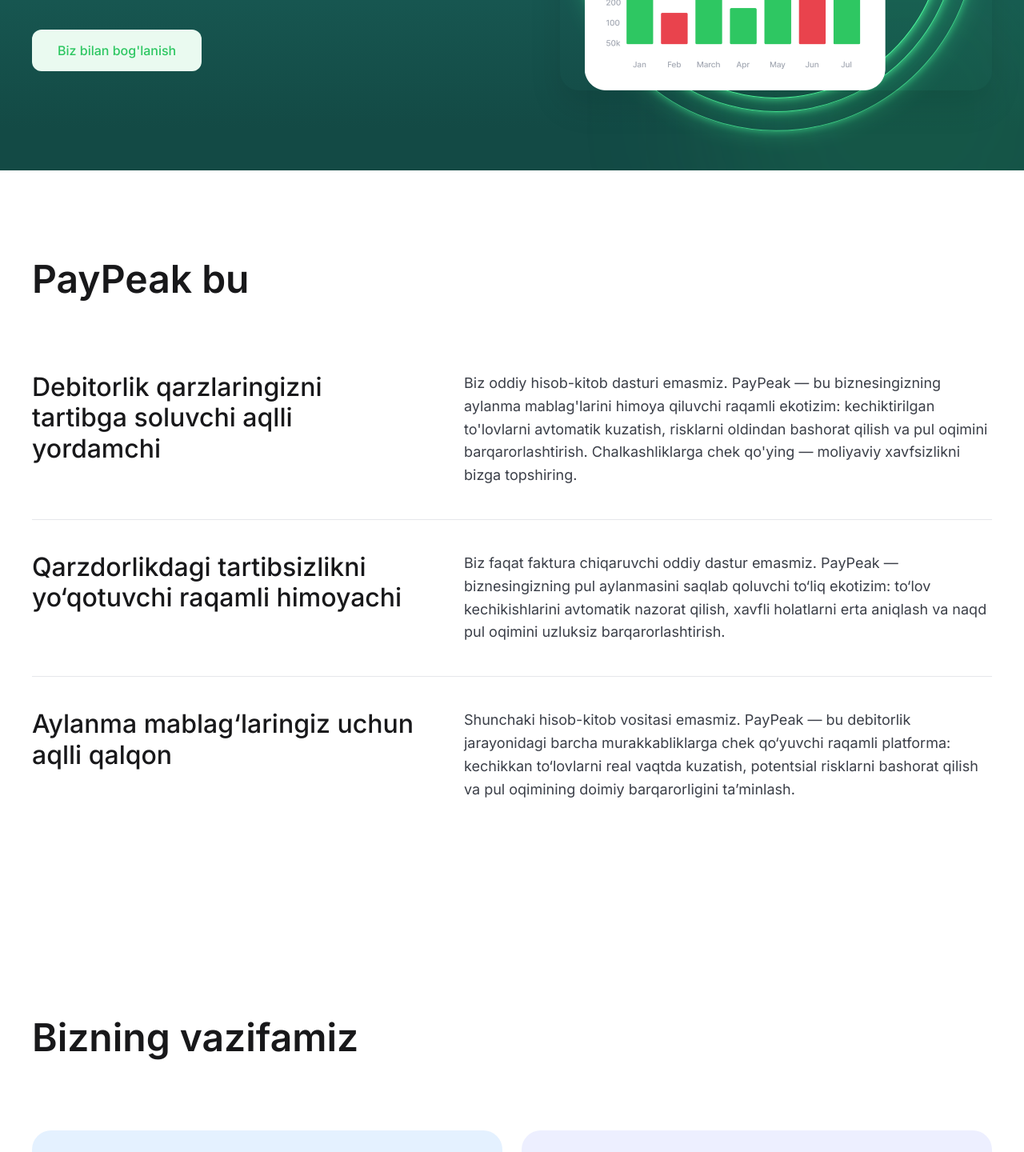
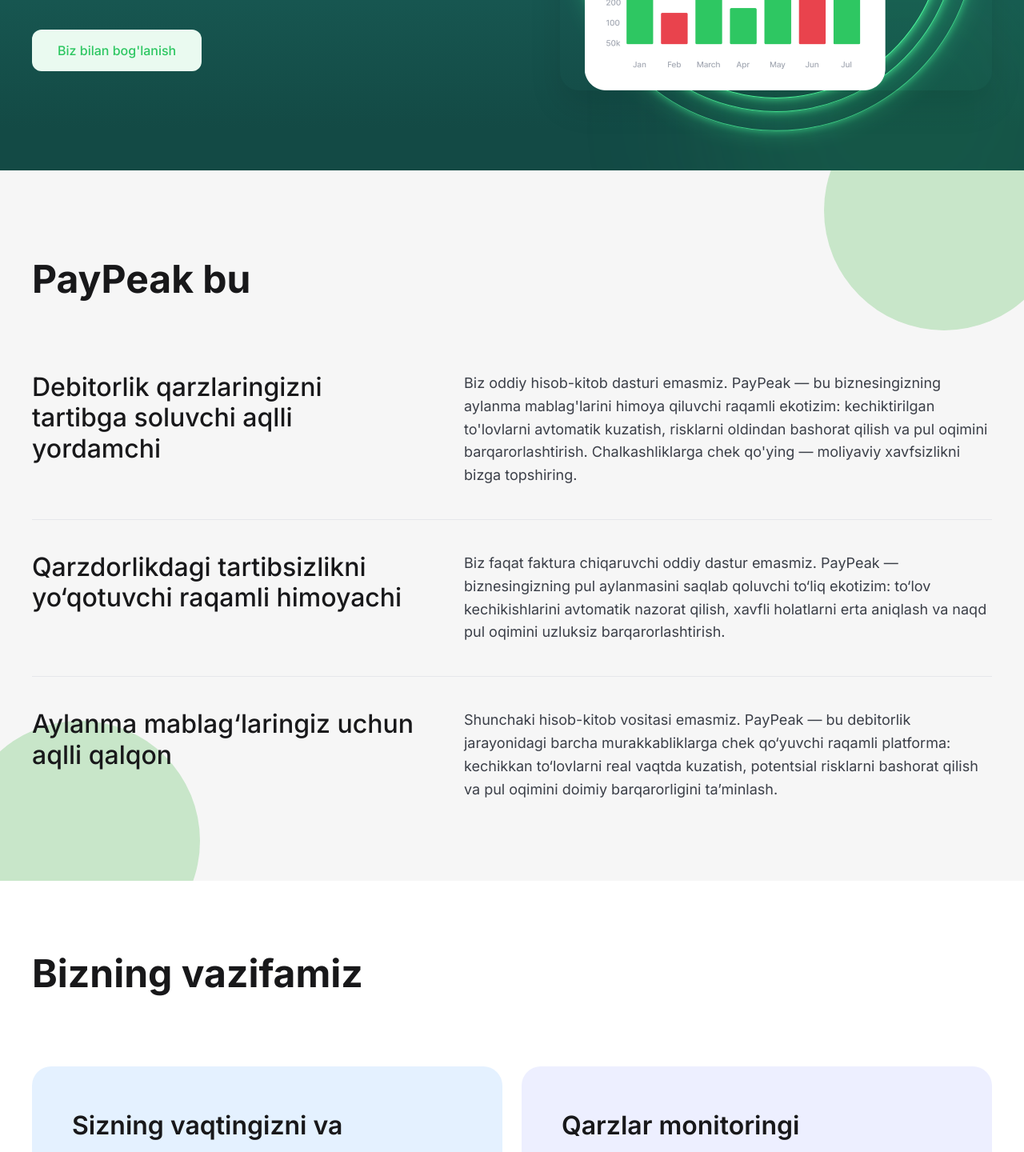
Before and after one commit to paypeak/paypeak, a plain HTML site: page index.html in a window 1280 px wide. Shown: the part 437-1877 px from the top of the page at 80% size. Drawn offline with Linux system fonts and the light colour scheme.

Commit message:
add style 1

```diff
--- a/index.html
+++ b/index.html
@@ -19,6 +19,7 @@
             --color-bg-light: #F7F7F7;
             --color-bg-white: #FFFFFF;
             --font-main: 'Inter', sans-serif;
+            --color-green-shape: #C8E6C9;
         }
 
         * {
@@ -178,10 +179,7 @@
         }
 
         /* --- FEATURES (PayPeak bu) --- */
-        .features {
-            padding: 100px 0;
-            background-color: white;
-        }
+
 
         .section-title {
             font-size: 48px;
@@ -217,6 +215,73 @@
             line-height: 1.6;
         }
 
+        .features {
+            padding: 100px 0;
+            background-color: #F6F6F6;
+            position: relative; /* Needed for absolute positioning of shapes */
+            overflow: hidden; /* Ensure shapes don't overflow the section */
+        }
+
+        .section-title {
+            font-size: 48px;
+            margin-bottom: 80px;
+            color: var(--color-text-black);
+            font-weight: bold;
+        }
+
+        .feature-item {
+            display: flex;
+            align-items: flex-start;
+            justify-content: space-between;
+            padding-bottom: 40px;
+            margin-bottom: 40px;
+            border-bottom: 1px solid #E5E7EB;
+            gap: 60px;
+        }
+
+        .feature-item:last-child {
+            border-bottom: none;
+            padding-bottom: 0;
+            margin-bottom: 0;
+        }
+
+        .feature-title {
+            font-size: 32px;
+            font-weight: 500;
+            width: 40%;
+            line-height: 1.2;
+            color: var(--color-text-black);
+        }
+
+        .feature-desc {
+            width: 55%;
+            font-size: 18px;
+            color: var(--color-text-grey);
+            line-height: 1.6;
+        }
+
+        /* Green Shapes Styles */
+        .green-shape {
+            position: absolute;
+            background-color: var(--color-green-shape);
+            z-index: 0; /* Place behind the content */
+            border-radius: 50%; /* Make them rounded */
+        }
+
+        .green-shape.top-right {
+            top: -100px; /* Adjust position as needed */
+            right: -50px; /* Adjust position as needed */
+            width: 300px; /* Adjust size as needed */
+            height: 300px; /* Adjust size as needed */
+        }
+
+        .green-shape.bottom-left {
+            bottom: -100px; /* Adjust position as needed */
+            left: -50px; /* Adjust position as needed */
+            width: 300px; /* Adjust size as needed */
+            height: 300px; /* Adjust size as needed */
+        }
+
         /* --- MISSION SECTION (Bizning vazifamiz) --- */
         .mission {
             padding: 80px 0;
@@ -272,14 +337,12 @@
             margin-top: auto;
             background: white;
             border-radius: 16px;
-            padding: 20px;
             box-shadow: 0 10px 30px rgba(0, 0, 0, 0.05);
             min-height: 200px;
             display: flex;
             align-items: center;
             justify-content: center;
             color: #ccc;
-            margin-top: 40px;
         }
 
         .visual-placeholder img {
@@ -1884,6 +1947,8 @@
                 font-size: 16px;
                 line-height: 19px;
             }
+
+
         }
 
         /* Ensure the container is a reference point for absolute positioning */
@@ -2000,6 +2065,9 @@
 </section>
 
 <section class="features">
+    <div class="green-shape top-right"></div>
+    <div class="green-shape bottom-left"></div>
+
     <div class="container">
         <h2 class="section-title">PayPeak bu</h2>
 
@@ -2027,7 +2095,7 @@
             <div class="feature-desc">
                 Shunchaki hisob-kitob vositasi emasmiz. PayPeak — bu debitorlik jarayonidagi barcha murakkabliklarga
                 chek qo‘yuvchi raqamli platforma: kechikkan to‘lovlarni real vaqtda kuzatish, potentsial risklarni
-                bashorat qilish va pul oqimining doimiy barqarorligini ta’minlash.
+                bashorat qilish va pul oqimini doimiy barqarorligini ta’minlash.
             </div>
         </div>
     </div>
@@ -2062,8 +2130,8 @@
                     <p>Strategik tahlil bilan PayPeak sizga real vaqtda ma'lumotlar taqdim etadi: mijozlarning to'lov
                         odatlari va moliyaviy prognozlar.</p>
                 </div>
-                <div class="visual-placeholder" style="min-width: 300px;">
-                    <img src="image/strategic-analysis.svg" alt="Tahlil Tasviri" style="width: 80%;">
+                <div class="visual-placeholder" >
+                    <img src="image/strategic-analysis.png" alt="Tahlil Tasviri" style="width: 80%;">
                 </div>
             </div>
         </div>
@@ -2160,12 +2228,12 @@
         <div class="footer-contact">
             <div class="contact-item">
                 <span class="contact-label"><img src="image/call.png" alt="Call Icon" width="12" style="margin-right: 2px;">Telefon raqam</span>
-                <span class="contact-value"><a href="tel:+998938096494" style="color: inherit; text-decoration: none;">+99893 809 64 94</a></span>
+                <span class="contact-value"><a href="tel:+998938096494" style="color: inherit; text-decoration: none;">+998938096494</a></span>
             </div>
             <div class="social-icons">
-                <a href="#" class="social-btn"><img src="image/instagram.png" alt="Instagram" width="24"></a>
-                <a href="#" class="social-btn"><img src="image/facebook.png" alt="Facebook" width="24"></a>
-                <a href="#" class="social-btn"><img src="image/telegram.png" alt="Telegram" width="24"></a>
+                <a href="#" class="social-btn"><img src="image/instagram.png" alt="Instagram" width="36"></a>
+                <a href="#" class="social-btn"><img src="image/facebook.png" alt="Facebook" width="36"></a>
+                <a href="#" class="social-btn"><img src="image/telegram.png" alt="Telegram" width="36"></a>
             </div>
         </div>
     </div>
```
